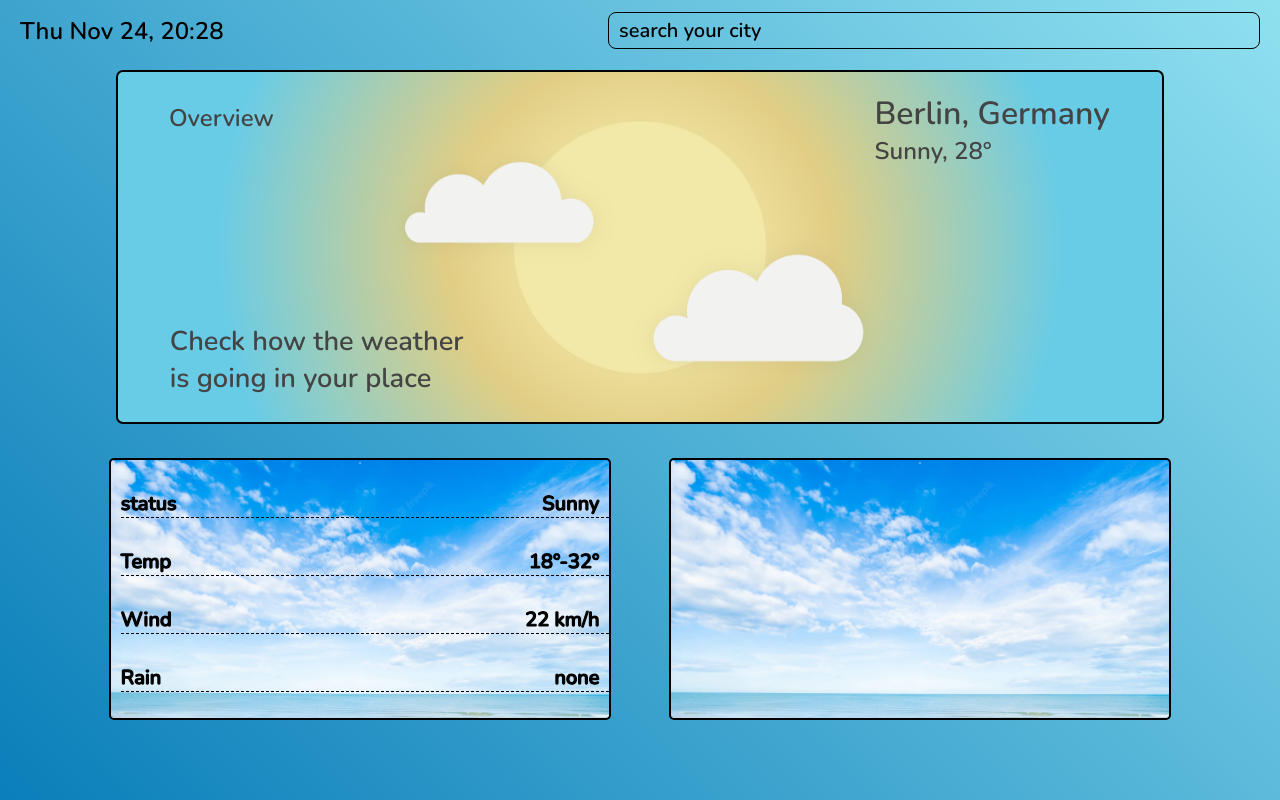
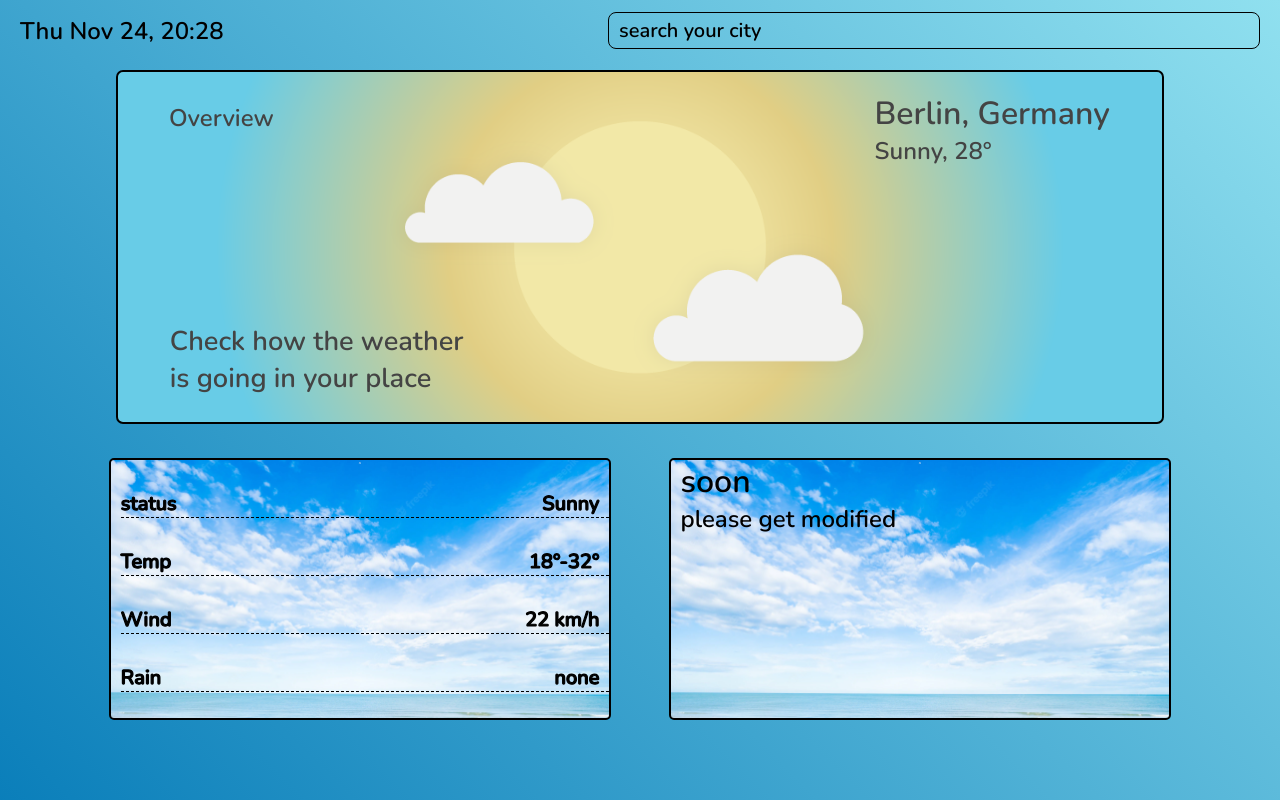
Before and after one commit to TinySmash/Weather-app, a React (Create React App) app: page / in a window 1280 px wide. Shown: the top 800 px of the page. Built offline with nearby package versions, Linux system fonts and the light colour scheme.

Commit message:
test modification

```diff
--- a/src/components/main/Main.js
+++ b/src/components/main/Main.js
@@ -87,7 +87,8 @@ function Main(){
                 <h3 className='index'>Rain <span className='value'>none</span></h3>
             </div>
             <div className="info" id='info2' >
-
+                <h1>soon</h1>
+                <h2>please get modified</h2>
             </div>
         </div>
 
```
